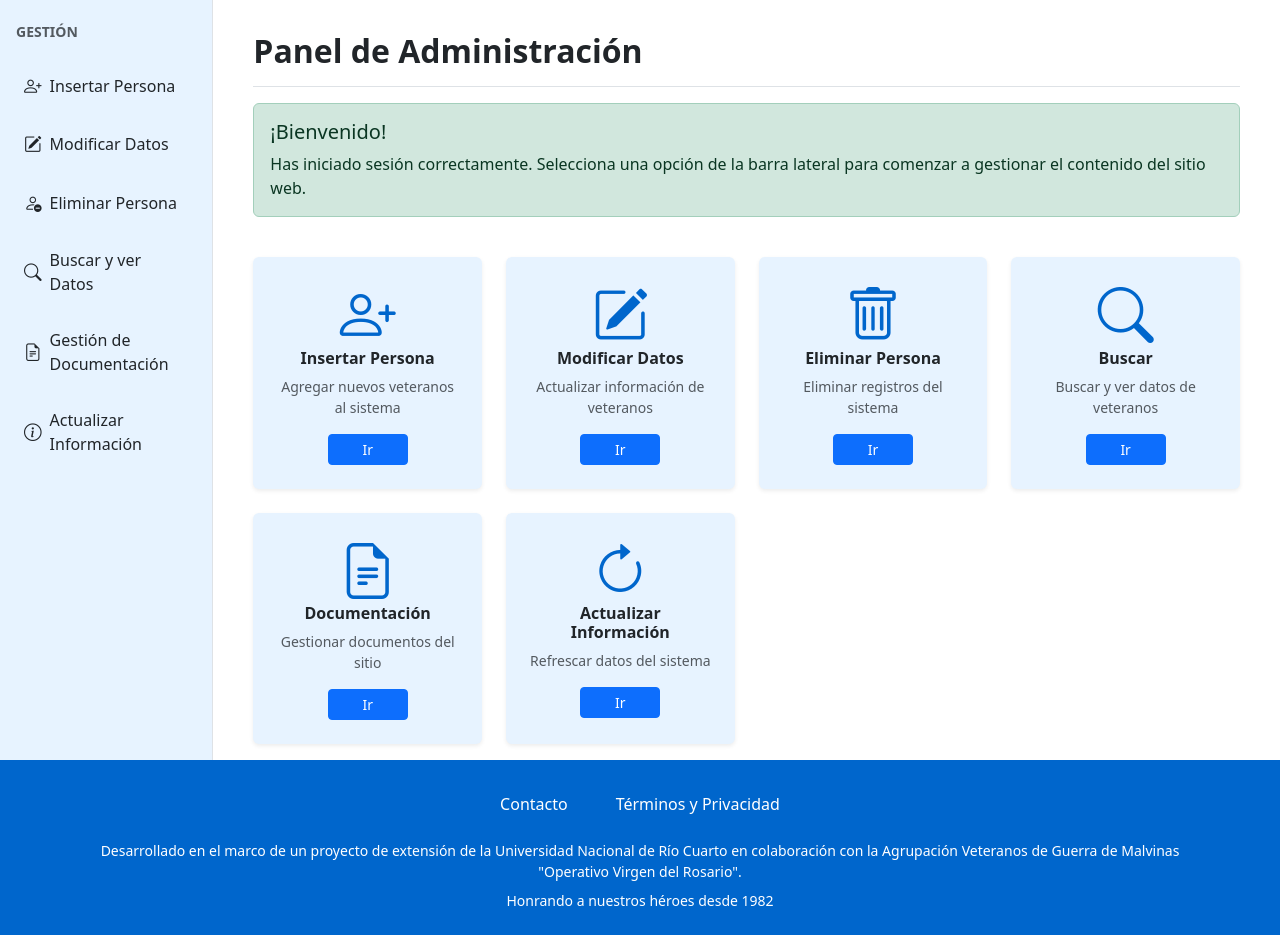
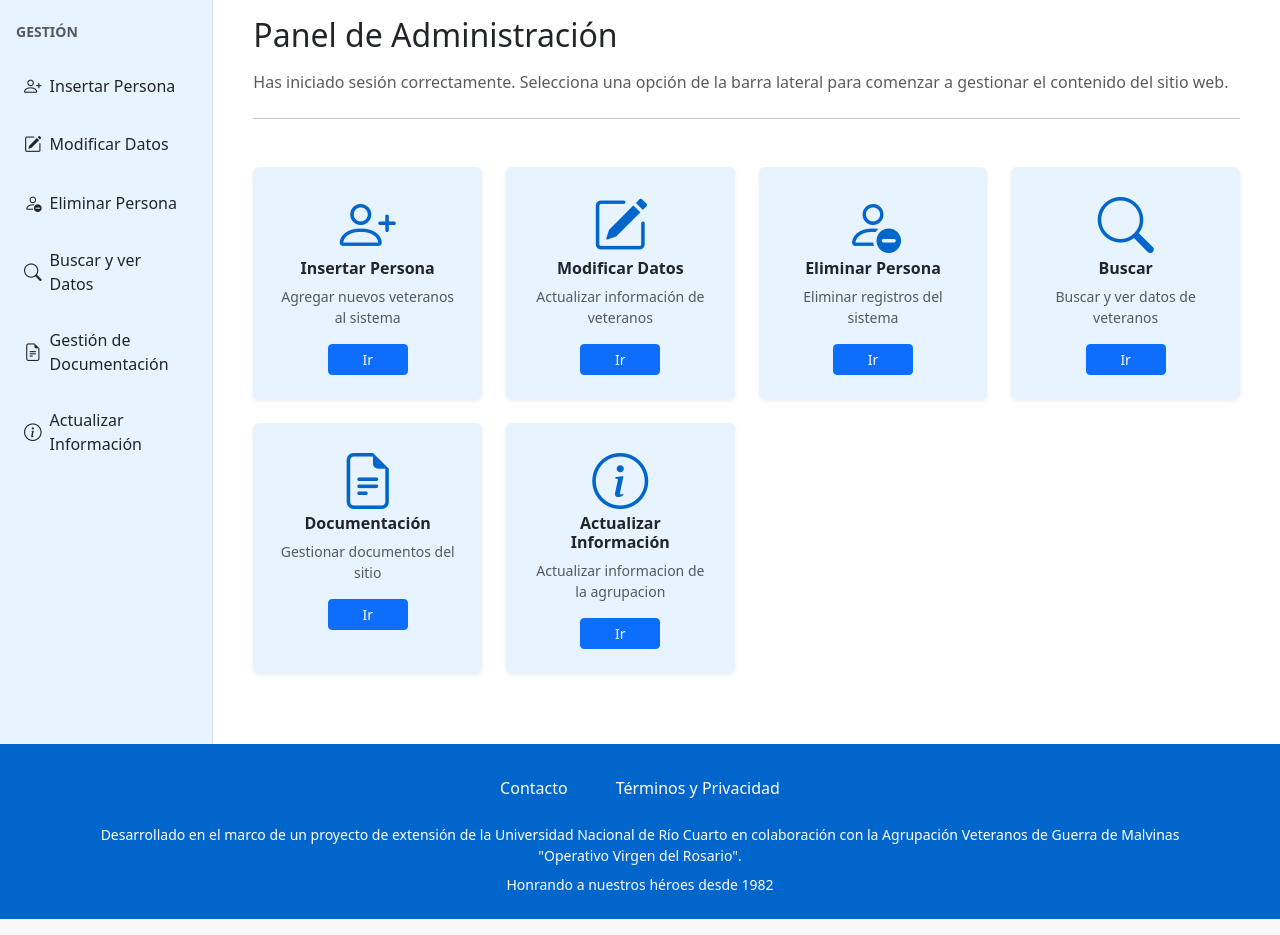
Before and after one commit to AlieniAgustin/proyecto-malvinas-unrc-2025, a Flask app: page /dashboard in a window 1280 px wide. Shown: the part 76-1011 px from the top of the page. Run offline with Flask 3, Linux system fonts and the light colour scheme; the visitor is signed in with stand-in values (Sample User, id 1); data that the repository does not hold is empty; some libraries are stand-ins or nearby versions.

Commit message:
minor CSS tweaks for visual consistency

```diff
--- a/app/static/css/base_admin.css
+++ b/app/static/css/base_admin.css
@@ -11,6 +11,10 @@ html {
     font-family: 'Source Sans Pro', sans-serif;
 }
 
+.nav-link {
+    border-radius: 0.375rem;
+    transition: background-color 0.15s ease-in-out;
+}
 #main-navbar, #main-footer {
     background-color: #0066CC;
 }
--- a/app/static/css/modificar_veterano.css
+++ b/app/static/css/modificar_veterano.css
@@ -103,10 +103,6 @@ input:disabled, select:disabled {
   display: flex;
   flex-direction: column;
   justify-content: flex-start;
-}
-
-.estado label:first-child {
-  margin-bottom: 0.5rem;
 }
 
 /* Radio group */
--- a/app/templates/admin.html
+++ b/app/templates/admin.html
@@ -6,7 +6,7 @@
 <div class="container d-flex justify-content-center align-items-center py-5" style="min-height: 60vh;">
     <div class="card shadow-sm border-0 rounded-3 bg-light" style="width: 100%; max-width: 420px;">
         <div class="card-body p-4 p-md-5">
-            <h1 class="h4 text-center mb-4 fw-bold">Iniciar Sesión</h1>
+            <h1 class="h4 text-center mb-4">Iniciar Sesión</h1>
             <form method="POST" action="{{ url_for('main.login') }}">
                 <!-- Campo de correo electrónico -->
                 <div class="mb-3">
--- a/app/templates/dashboard.html
+++ b/app/templates/dashboard.html
@@ -4,18 +4,11 @@
 
 {% block content %}
 <div class="container-fluid px-3">
-    <div class="row">
-        <div class="col-12">
-            <div class="d-flex justify-content-between flex-wrap flex-md-nowrap align-items-center py-3 mb-3 border-bottom">
-                <h1 class="h2 fw-bold mb-0">Panel de Administración</h1>
-            </div>
+    <h1 class="h2 mb-3">Panel de Administración</h1>
+    <p class="text-muted">Has iniciado sesión correctamente. Selecciona una opción de la barra lateral para comenzar a gestionar el contenido del sitio web.</p>
+    <hr class="my-4">
 
-            <div class="alert alert-success" role="alert">
-                <h2 class="h5 alert-heading">¡Bienvenido!</h2>
-                <p class="mb-0">Has iniciado sesión correctamente. Selecciona una opción de la barra lateral para comenzar a gestionar el contenido del sitio web.</p>
-            </div>
-
-            <div class="row g-3 g-md-4 mt-2">
+    <div class="row g-3 g-md-4 mt-2">
                 <div class="col-12 col-sm-6 col-lg-3">
                     <div class="card border-0 shadow-sm h-100" style="background-color: #e7f3ff;">
                         <div class="card-body text-center p-4">
@@ -41,7 +34,7 @@
                 <div class="col-12 col-sm-6 col-lg-3">
                     <div class="card border-0 shadow-sm h-100" style="background-color: #e7f3ff;">
                         <div class="card-body text-center p-4">
-                            <i class="bi bi-trash display-4 mb-3" style="color: #0066CC;"></i>
+                            <i class="bi bi-person-dash display-4 mb-3" style="color: #0066CC;"></i>
                             <h3 class="h6 fw-bold">Eliminar Persona</h3>
                             <p class="small text-muted mb-3">Eliminar registros del sistema</p>
                             <a href="{{ url_for('main.eliminar_persona') }}" class="btn btn-sm btn-primary" style="min-width: 80px;">Ir</a>
@@ -74,9 +67,9 @@
                 <div class="col-12 col-sm-6 col-lg-3">
                     <div class="card border-0 shadow-sm h-100" style="background-color: #e7f3ff;">
                         <div class="card-body text-center p-4">
-                            <i class="bi bi-arrow-clockwise display-4 mb-3" style="color: #0066CC;"></i>
+                            <i class="bi bi-info-circle display-4 mb-3" style="color: #0066CC;"></i>
                             <h3 class="h6 fw-bold">Actualizar Información</h3>
-                            <p class="small text-muted mb-3">Refrescar datos del sistema</p>
+                            <p class="small text-muted mb-3">Actualizar informacion de la agrupacion</p>
                             <a href="{{ url_for('main.actualizar_info_agrupacion') }}" class="btn btn-sm btn-primary" style="min-width: 80px;">Ir</a>
                         </div>
                     </div>
```
Also changed, not shown: app/templates/base.html (+5 -2 lines), app/templates/buscar.html (+18 -4 lines), app/templates/start.html (+7 -7 lines).
